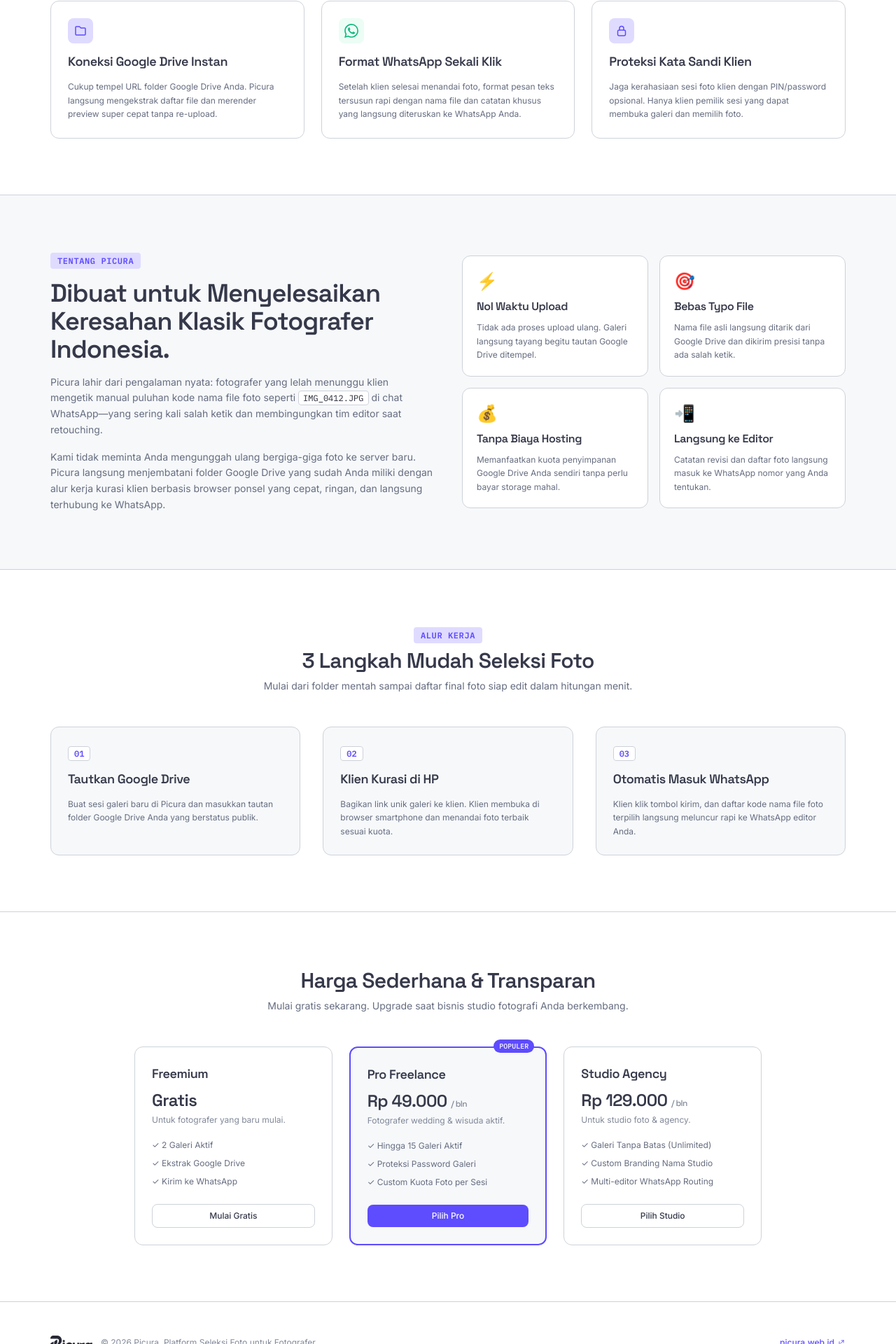
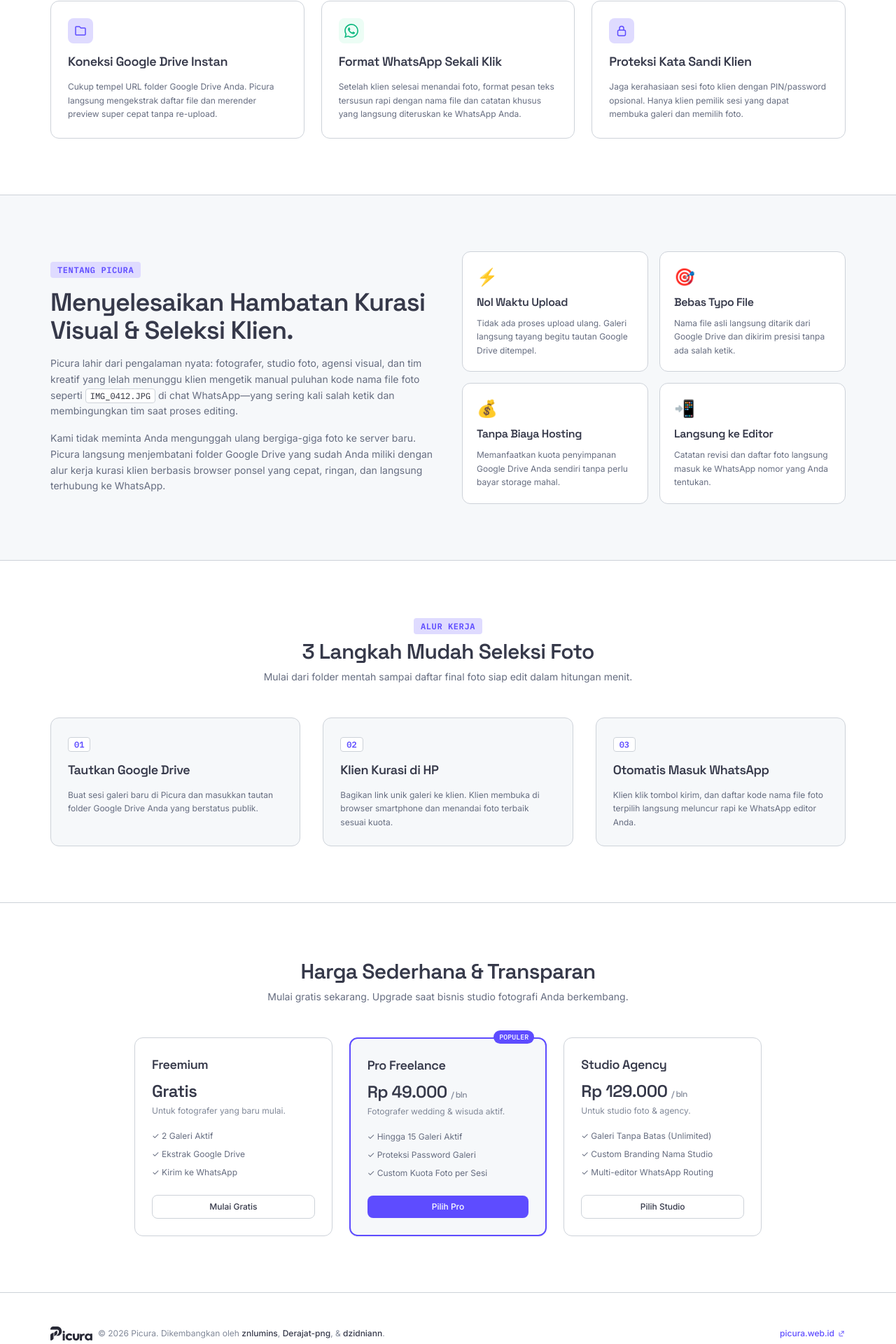
Before and after one commit to znlumins/picura, a Next.js app: page / in a window 1280 px wide. Shown: the part 1018-2938 px from the top of the page at 70% size. Built offline with nearby package versions, Linux system fonts and the light colour scheme.

Commit message:
docs: update team contributors and broaden scope in README and Landing Page

```diff
--- a/src/app/page.tsx
+++ b/src/app/page.tsx
@@ -231,10 +231,10 @@
                 Tentang Picura
               </span>
               <h2 className="font-heading font-semibold text-3xl sm:text-4xl text-[#272835] tracking-tight leading-snug">
-                Dibuat untuk Menyelesaikan Keresahan Klasik Fotografer Indonesia.
+                Menyelesaikan Hambatan Kurasi Visual & Seleksi Klien.
               </h2>
               <p className="text-sm text-[#666d80] leading-relaxed">
-                Picura lahir dari pengalaman nyata: fotografer yang lelah menunggu klien mengetik manual puluhan kode nama file foto seperti <code className="bg-white border border-[#cdd2d9] px-1.5 py-0.5 rounded text-xs font-mono text-[#272835]">IMG_0412.JPG</code> di chat WhatsApp—yang sering kali salah ketik dan membingungkan tim editor saat retouching.
+                Picura lahir dari pengalaman nyata: fotografer, studio foto, agensi visual, dan tim kreatif yang lelah menunggu klien mengetik manual puluhan kode nama file foto seperti <code className="bg-white border border-[#cdd2d9] px-1.5 py-0.5 rounded text-xs font-mono text-[#272835]">IMG_0412.JPG</code> di chat WhatsApp—yang sering kali salah ketik dan membingungkan tim saat proses editing.
               </p>
               <p className="text-sm text-[#666d80] leading-relaxed">
                 Kami tidak meminta Anda mengunggah ulang bergiga-giga foto ke server baru. Picura langsung menjembatani folder Google Drive yang sudah Anda miliki dengan alur kerja kurasi klien berbasis browser ponsel yang cepat, ringan, dan langsung terhubung ke WhatsApp.
@@ -407,9 +407,14 @@
       {/* 8. Footer */}
       <footer className="py-12 bg-white">
         <div className="max-w-[1200px] mx-auto px-4 sm:px-6 lg:px-8 flex flex-col sm:flex-row items-center justify-between gap-4 text-xs text-[#818898]">
-          <div className="flex items-center gap-3">
+          <div className="flex flex-wrap items-center gap-2">
             <PicuraLogo className="h-5 w-auto text-[#272835]" />
-            <span>&copy; {new Date().getFullYear()} Picura. Platform Seleksi Foto untuk Fotografer.</span>
+            <span>
+              &copy; {new Date().getFullYear()} Picura. Dikembangkan oleh{" "}
+              <a href="https://github.com/znlumins" target="_blank" rel="noreferrer" className="text-[#36394a] hover:text-[#5e4cff] font-medium transition">znlumins</a>,{" "}
+              <a href="https://github.com/Derajat-png" target="_blank" rel="noreferrer" className="text-[#36394a] hover:text-[#5e4cff] font-medium transition">Derajat-png</a>, &{" "}
+              <a href="https://github.com/dzidniann" target="_blank" rel="noreferrer" className="text-[#36394a] hover:text-[#5e4cff] font-medium transition">dzidniann</a>.
+            </span>
           </div>
 
           <div className="flex items-center gap-4">
```
Also changed, not shown: 1 other file (tests, documents, lock files or other folders).
